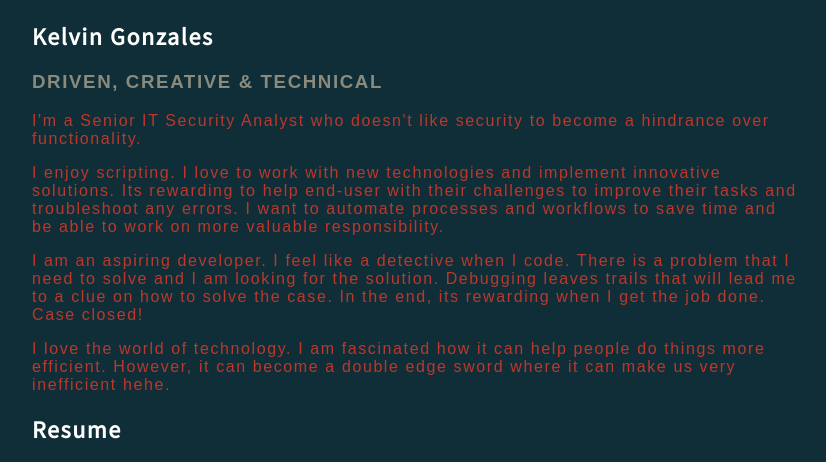
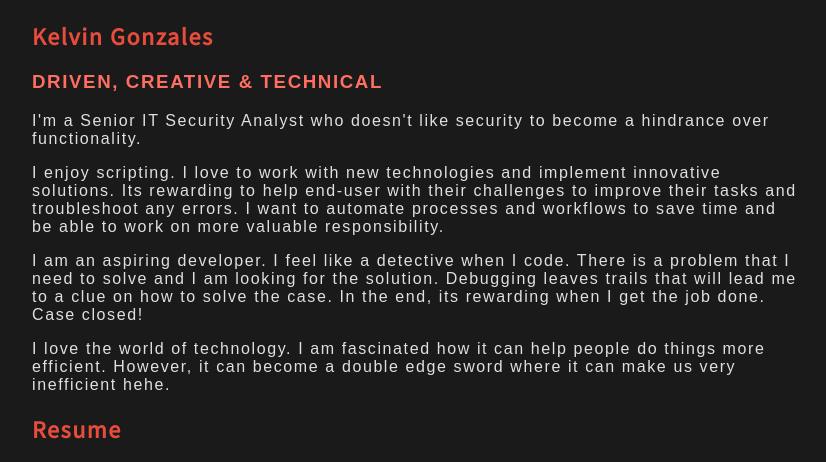
Before and after one commit to gonz-kelv/Portfolio, a website: page index.html in a window 1280 px wide. Shown: the part 329-791 px from the top of the page, without its empty margins (224-1050 px from the left). Drawn offline with Linux system fonts and the light colour scheme.

Commit message:
Update color and packages

```diff
--- a/css/main.css
+++ b/css/main.css
@@ -11,11 +11,11 @@ body{
 	width:40%;
 	height:100%;
 	display:block;
-	background-color:  #102E37;
+	background-color:  #1A1A1A;
 	font-family: 'Source Sans Pro Light', sans-serif;
 	font-weight: 300;
 	letter-spacing: .1em;
-	color: #be372b;
+	color: #E0E0E0;
 	margin: 0 auto;
 	padding: 0;
 	padding-top: 2%;
@@ -27,12 +27,12 @@ body{
 
 .Htitle{
 	font-family: 'Source Sans Pro', sans-serif;
-	color: #FFF;
+	color: #E74C3C;
 }
 
 a{
 	text-decoration: none;
-	color:#FFF;
+	color:#E0E0E0;
 }
 
 .icon{
@@ -43,7 +43,7 @@ a{
 }
 
 h3{
-	color:#8a8b7c;
+	color:#FF6F61;
 }
 
 /*
```
Also changed, not shown: img/GitHub-Mark-120px-plus copy.png (added), img/GitHub-Mark-120px-plus.png, 1 other file.
